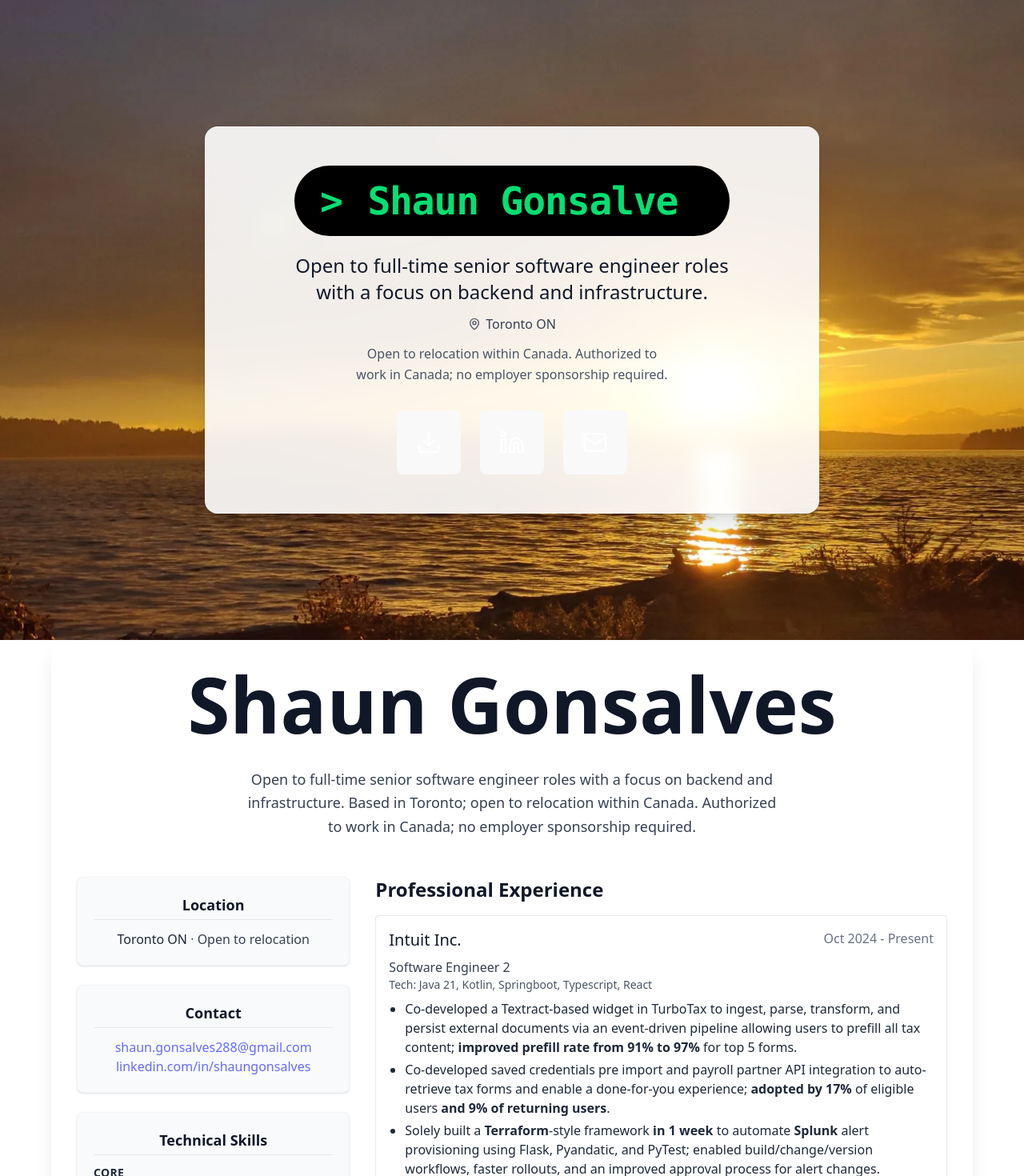
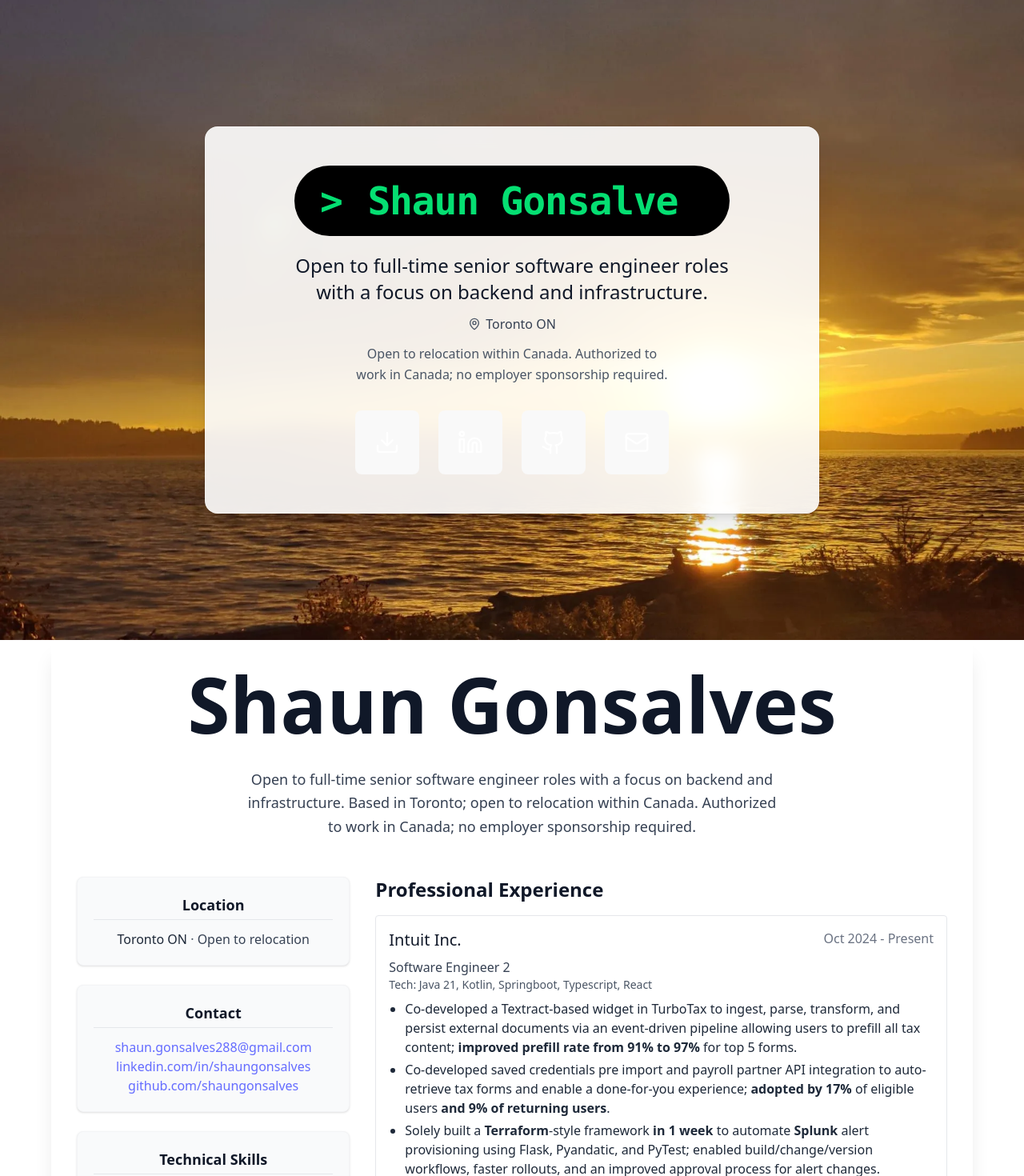
Before and after one commit to shaungonsalves/shaungonsalves.github.io, a React (Vite) app: page / in a window 1280 px wide. Shown: the top 1470 px of the page at 80% size. Built offline with nearby package versions, Linux system fonts and the light colour scheme.

Commit message:
feat: add GitHub to resume contact and wire header button from resumeData

```diff
--- a/src/assets/headerData.ts
+++ b/src/assets/headerData.ts
@@ -1,7 +1,12 @@
+/**
+ * Hero card: display name and supporting copy (see HeaderCard).
+ */
 export const headerData = {
   name: 'Shaun Gonsalves',
+
   tagline:
     'Open to full-time senior software engineer roles with a focus on backend and infrastructure.',
+
   meta:
     'Open to relocation within Canada. Authorized to work in Canada; no employer sponsorship required.',
 };
--- a/src/assets/resumeData.ts
+++ b/src/assets/resumeData.ts
@@ -1,6 +1,7 @@
 export interface Contact {
   email: string;
   linkedin: string;
+  github: string;
 }
 
 export interface LocationInfo {
@@ -57,6 +58,7 @@ export const resumeData: ResumeData = {
   contact: {
     email: "shaun.gonsalves288@gmail.com",
     linkedin: "https://www.linkedin.com/in/shaungonsalves/",
+    github: "https://github.com/shaungonsalves",
   },
   location: {
     city: "Toronto ON",
--- a/src/components/HeaderCard.tsx
+++ b/src/components/HeaderCard.tsx
@@ -1,5 +1,5 @@
 import { useEffect, useRef, useState } from 'react';
-import { Download, Linkedin, Mail, MapPin } from 'lucide-react';
+import { Download, Github, Linkedin, Mail, MapPin } from 'lucide-react';
 import { resumeData } from '../assets/resumeData';
 import { headerData } from '../assets/headerData';
 import resumePdf from '../assets/pdf/resume.pdf';
@@ -27,6 +27,10 @@ function HeaderCard({ startTyping }: HeaderCardProps) {
 
   const openLinkedIn = (): void => {
     window.open(resumeData.contact.linkedin, '_blank', 'noopener,noreferrer');
+  };
+
+  const openGitHub = (): void => {
+    window.open(resumeData.contact.github, '_blank', 'noopener,noreferrer');
   };
 
   useEffect(() => {
@@ -121,6 +125,15 @@ function HeaderCard({ startTyping }: HeaderCardProps) {
           </button>
           <button
             type="button"
+            aria-label="Open GitHub profile"
+            title="GitHub"
+            className="flex h-16 w-16 items-center justify-center rounded-full bg-gray-900 text-white transition hover:bg-gray-700 sm:h-20 sm:w-20"
+            onClick={openGitHub}
+          >
+            <Github className="h-7 w-7 sm:h-8 sm:w-8" strokeWidth={1.75} />
+          </button>
+          <button
+            type="button"
             aria-label="Send email"
             title="Email"
             className="flex h-16 w-16 items-center justify-center rounded-full bg-gray-900 text-white transition hover:bg-gray-700 sm:h-20 sm:w-20"
--- a/src/components/resume/ResumeLeftPanel.tsx
+++ b/src/components/resume/ResumeLeftPanel.tsx
@@ -35,6 +35,16 @@ function ResumeLeftPanel() {
             className="text-blue-600 hover:underline text-sm md:text-base break-all"
           >
             {resumeData.contact.linkedin.replace(/^https?:\/\/www\./, '').replace(/\/+$/, '')}
+          </a>
+        </p>
+        <p>
+          <a
+            href={resumeData.contact.github}
+            target="_blank"
+            rel="noopener noreferrer"
+            className="text-blue-600 hover:underline text-sm md:text-base break-all"
+          >
+            {resumeData.contact.github.replace(/^https?:\/\//, '').replace(/\/+$/, '')}
           </a>
         </p>
       </section>
```
